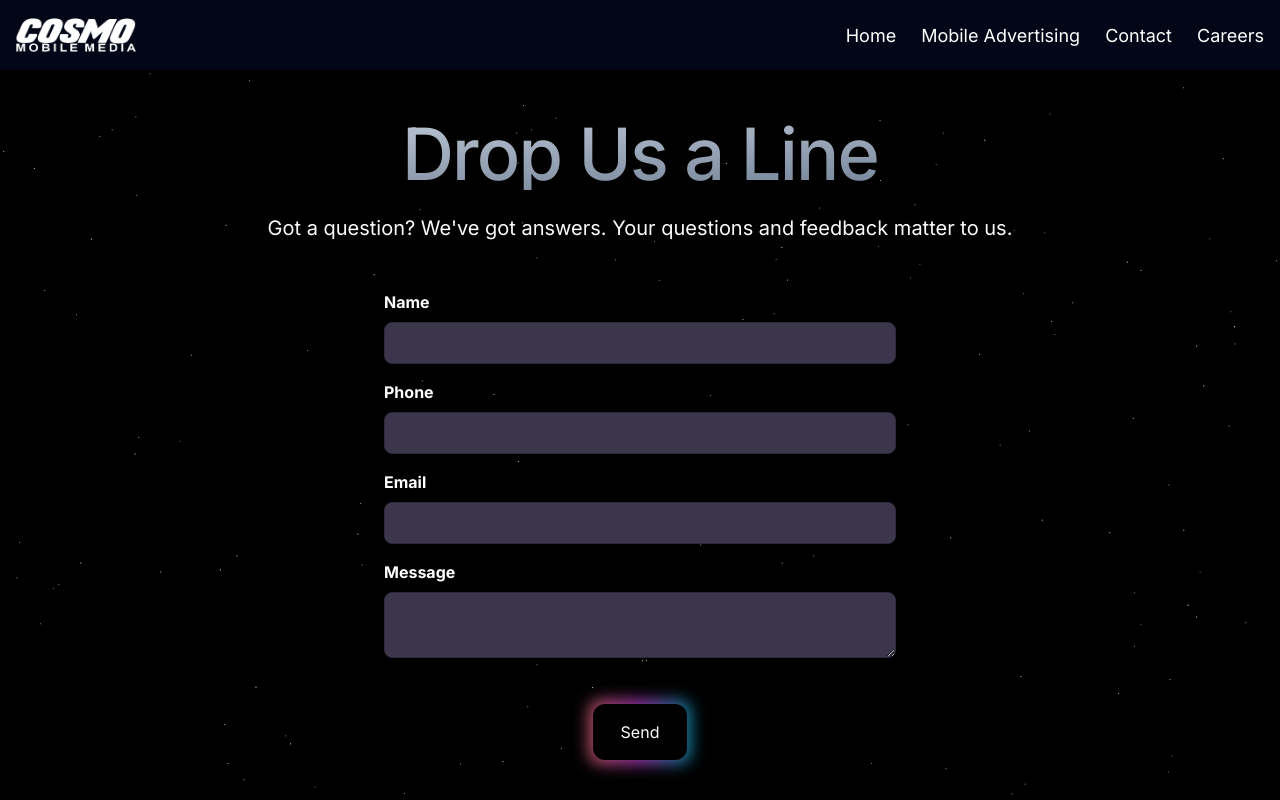
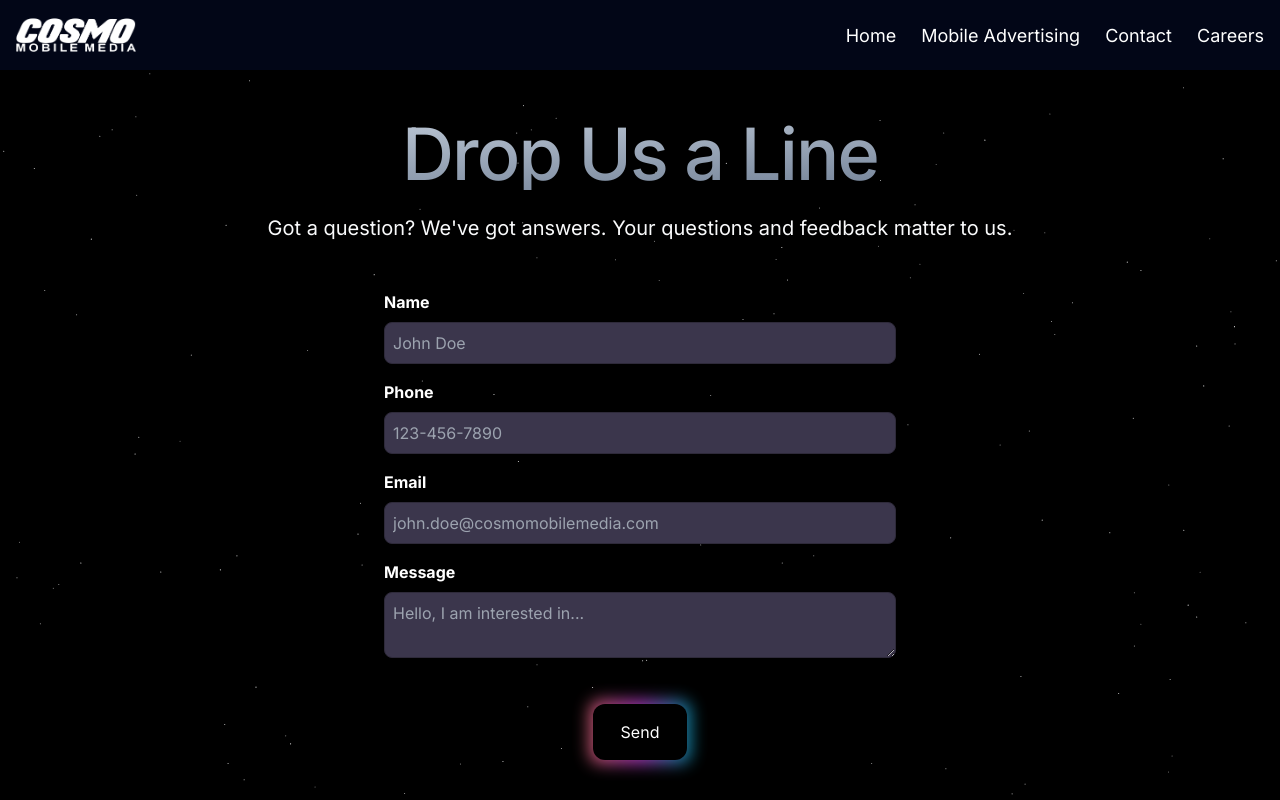
Before and after one commit to Original-Protostart-Marketing/cosmo-mobile-media, a Next.js app: page /contact in a window 1280 px wide. Shown: the top 800 px of the page. Built offline with nearby package versions, Linux system fonts and the light colour scheme.

Commit message:
updates2

```diff
--- a/src/app/careers/page.tsx
+++ b/src/app/careers/page.tsx
@@ -21,7 +21,7 @@ const Careers = ({ complete }: any) => {
         try {
             setIsSubmitting(true);
             await axios.post(
-                `${process.env.REACT_APP_API_URL}/postulants`,
+                `${process.env.NEXT_PUBLIC_API_URL}/postulants`,
                 { ...data, job: "driver" },
                 {
                     headers: {
@@ -283,7 +283,7 @@ const Careers = ({ complete }: any) => {
                         </label>
                         <input
                             id="amountAccidents"
-                            className="border border-[#e4e5e6] bg-[#f2f4f6] rounded-[0.5rem] outline-none w-full"
+                            className="border border-[#2e2a3a] bg-[#3b364c] rounded-[0.5rem] outline-none w-full px-2 py-2"
                             {...register("amountAccidents", {
                                 validate: validateAmountAccidents,
                             })}
--- a/src/app/contact/page.tsx
+++ b/src/app/contact/page.tsx
@@ -16,11 +16,10 @@ function Contact() {
     } = useForm();
 
     const [isSubmitting, setIsSubmitting] = useState(false);
-
     const onSubmit = async (data: any) => {
         try {
             setIsSubmitting(true);
-            await axios.post(`${process.env.REACT_APP_API_URL}/contact`, data);
+            await axios.post(`${process.env.NEXT_PUBLIC_API_URL}/contact`, data);
             setIsSubmitting(false);
             toast.success("Request sent successfully!");
             reset();
@@ -44,6 +43,7 @@ function Contact() {
                     <label className="block font-bold mb-[0.5rem]" htmlFor="name">Name</label>
                     <input
                         type="text"
+                        placeholder="John Doe"
                         className={`border border-[#2e2a3a] bg-[#3b364c] rounded-[0.5rem] outline-none w-full px-2 py-2`}
                         {...register("name", {
                             required: "Name is required",
@@ -59,6 +59,7 @@ function Contact() {
                     <label className="block font-bold mb-[0.5rem]" htmlFor="phone">Phone</label>
                     <input
                         type="text"
+                        placeholder="123-456-7890"
                         className={`border border-[#2e2a3a] bg-[#3b364c] rounded-[0.5rem] outline-none w-full px-2 py-2`}
                         {...register("phone", {
                             required: "Phone is required",
@@ -74,6 +75,7 @@ function Contact() {
                     <label className="block font-bold mb-[0.5rem]" htmlFor="email">Email</label>
                     <input
                         type="text"
+                        placeholder="john.doe@cosmomobilemedia.com"
                         className={`border border-[#2e2a3a] bg-[#3b364c] rounded-[0.5rem] outline-none w-full px-2 py-2`}
                         {...register("email", {
                             required: "Email is required",
@@ -95,6 +97,7 @@ function Contact() {
                         {...register("msg", {
                             required: "This field is required",
                         })}
+                        placeholder="Hello, I am interested in..."
                         className={`border border-[#2e2a3a] bg-[#3b364c] rounded-[0.5rem] outline-none w-full px-2 py-2`}
                     />
                     {errors.msg && (
--- a/src/components/ui/file-uploader.tsx
+++ b/src/components/ui/file-uploader.tsx
@@ -11,8 +11,6 @@ const FileUploader = ({ onFileSelect, error }: { onFileSelect: (file: File) => v
             setSelectedFile(event.target.files[0]);
         }
     };
-    console.log(error);
-
     const onChooseFile = (e: React.MouseEvent<HTMLButtonElement>) => {
         e.preventDefault();
         if (inputRef.current) {
```
